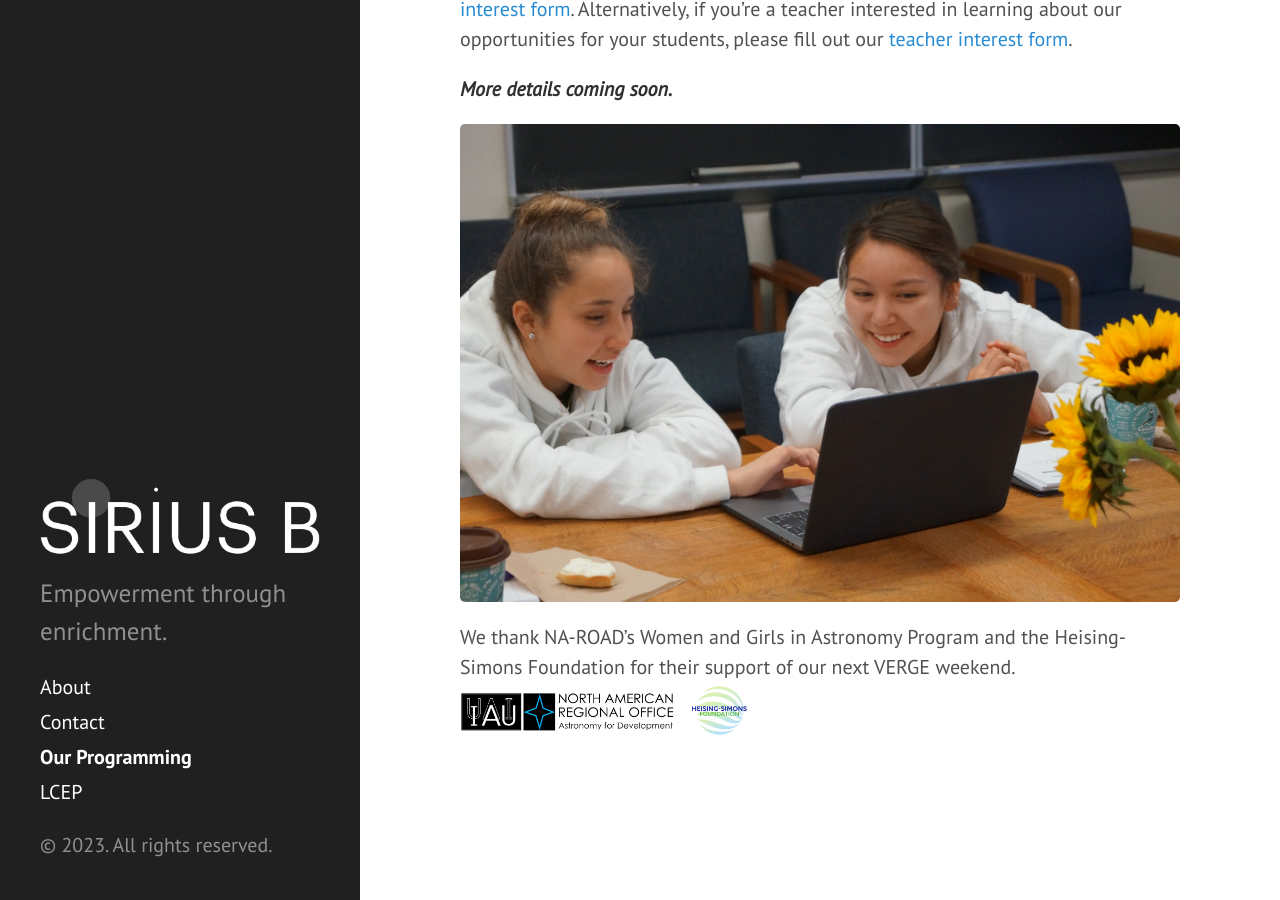
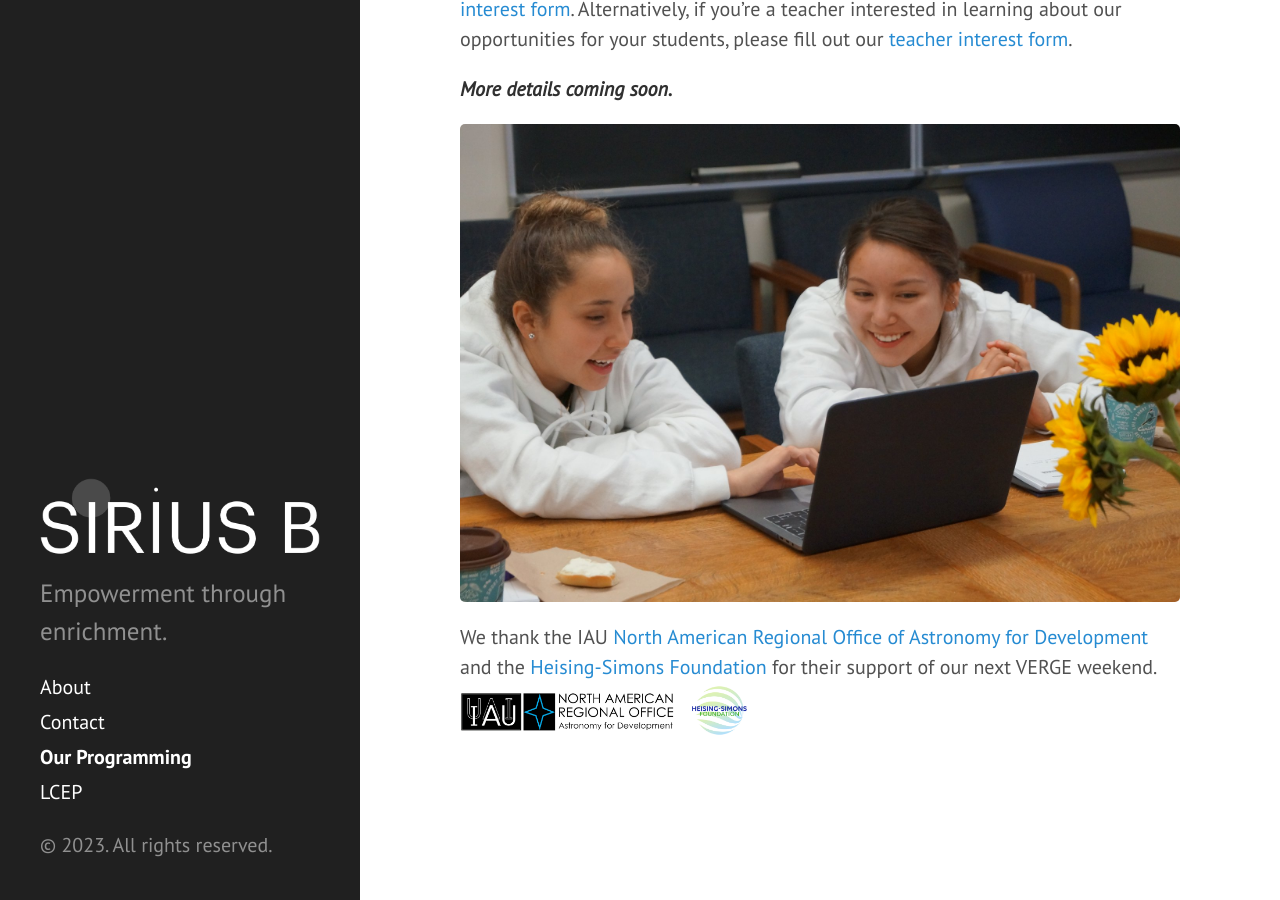
Before and after one commit to siriusb-org/siriusb-org.github.io, a Jekyll site: the page built from programming.md, in a window 1280 px wide and 900 px high, scrolled down 1339 px. Built offline with Jekyll 4.4.1, drawn with Linux system fonts in a browser that asks for light colours.

Commit message:
add sponsor links

```diff
--- a/programming.md
+++ b/programming.md
@@ -30,7 +30,9 @@ Interested in participating? To sign up for email updates please fill out our [s
 
 ![Participants enjoying citizen science during Stellar STEM Weekend]({{ "March2019_ssw.jpg" | relative_url }})
 
-We thank NA-ROAD's Women and Girls in Astronomy Program and the Heising-Simons Foundation for their support of our next VERGE weekend. ![Our sponsors -- IAU NA-ROAD and the Heising-Simons Foundation]({{ "sponsors2.png" | relative_url }}){:width="40%"}
+We thank the IAU [North American Regional Office of Astronomy for Development](https://naroad.astro4dev.org/) and the [Heising-Simons Foundation](https://www.hsfoundation.org/) for their support of our next VERGE weekend. ![Our sponsors -- IAU NA-ROAD and the Heising-Simons Foundation]({{ "sponsors2.png" | relative_url }}){:width="40%"}
+
+<!-- if using sponsors.png, width = 20%-->
 
 
 
```
